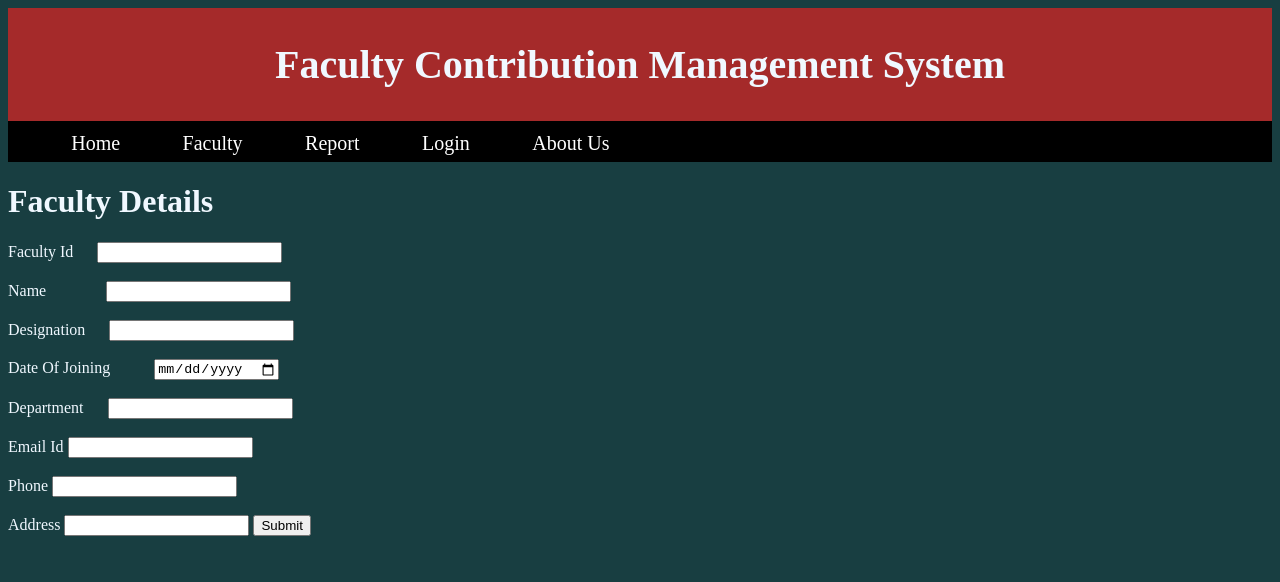
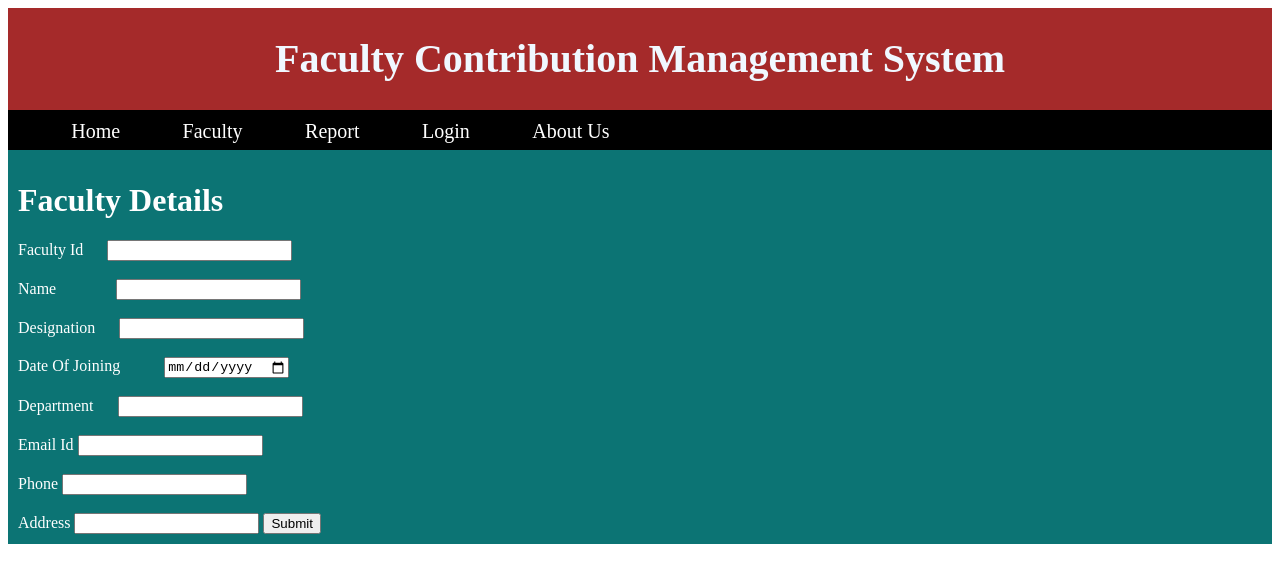
Before and after one commit to Tusharkumar10/Faculty-Contribution-Management-System-, a plain HTML site: page Day2/Tushar/faculty.html in a window 1280 px wide. Drawn offline with Linux system fonts and the light colour scheme.

Commit message:
Update faculty.css

```diff
--- a/Day2/Tushar/faculty.css
+++ b/Day2/Tushar/faculty.css
@@ -1,9 +1,10 @@
+
+
 .Banner {
-
 
     background-color: brown;
     text-align: center;
-    padding: 0.5%;
+    padding: 0.5px;
     font-size: 20px;
     color: aliceblue;
 }
@@ -34,11 +35,13 @@ nav menu-btn{
 nav:hover{
     background-color: rgb(2, 124, 124);
 }
-body{
-    background-color: rgb(24, 62, 65);
-    color: aliceblue;
-    padding: 0%;
+
+
+
+
+
+.container{
+    color: white;
+    padding:10px;
+    background-color: rgb(12, 116, 116);
 }
-container{
-    color: white;
-}
```
